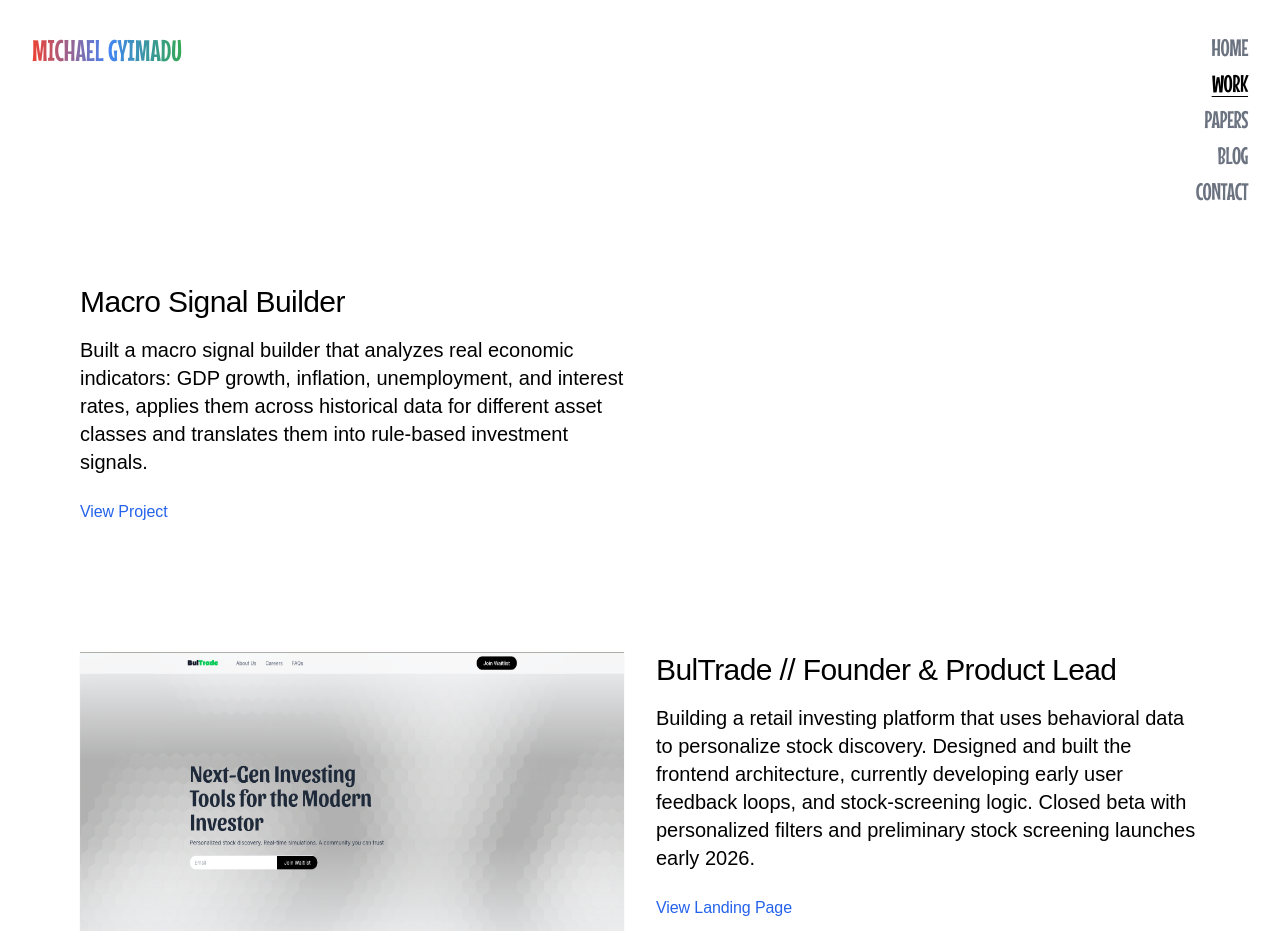
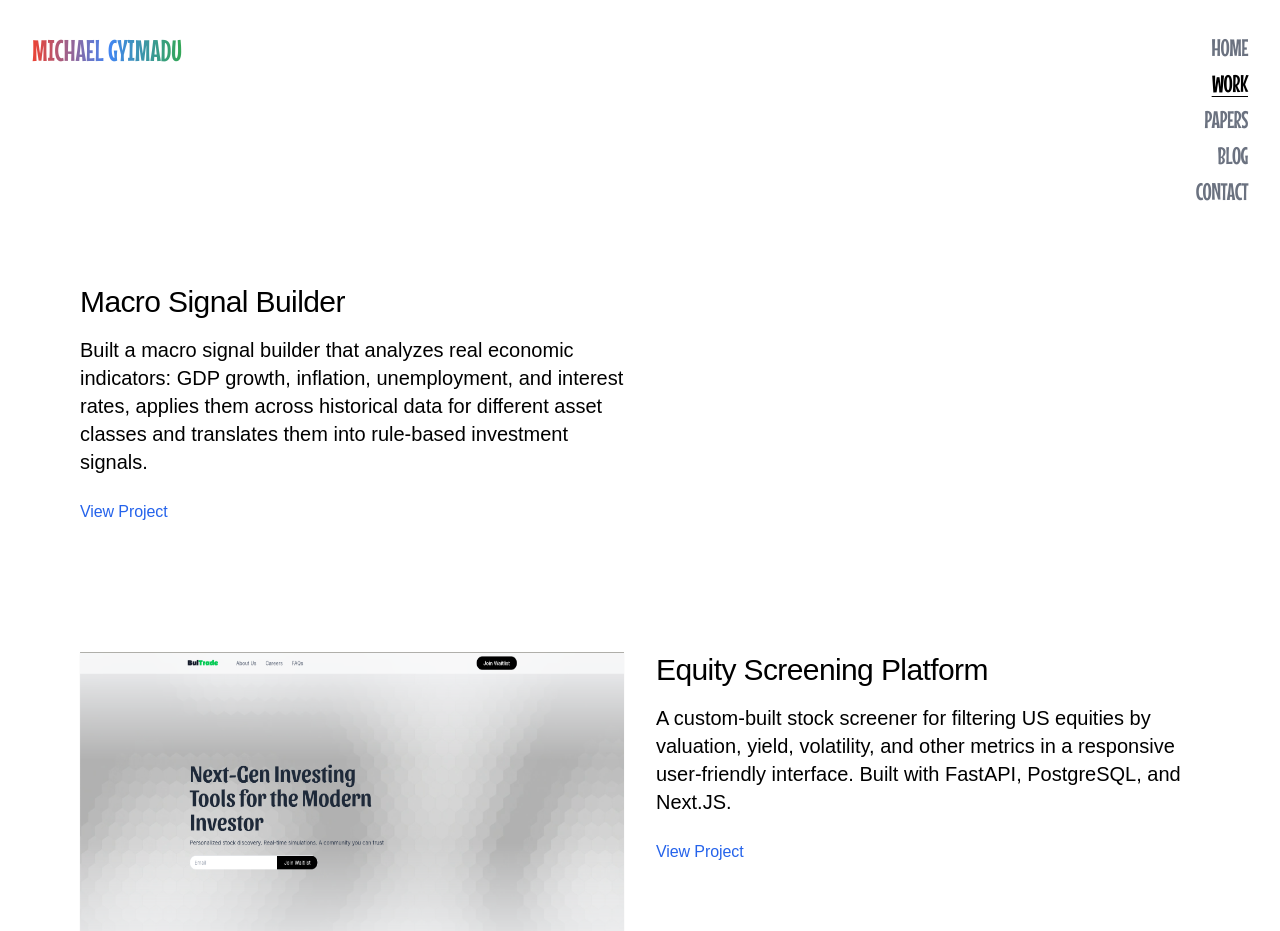
Before and after one commit to gyimadu/portfolio, a Next.js app: page /portfolio in a window 1280 px wide. Shown: the top 931 px of the page. Built offline with nearby package versions, Linux system fonts and the light colour scheme; a web font is replaced by a local one.

Commit message:
updated porject 2

```diff
--- a/src/app/portfolio/page.tsx
+++ b/src/app/portfolio/page.tsx
@@ -19,13 +19,13 @@ export default function Portfolio() {
       link: "https://github.com/gyimadu/macro-signal-builder"
     },
     {
-      title: "BulTrade // Founder & Product Lead",
-      description: "Building a retail investing platform that uses behavioral data to personalize stock discovery. Designed and built the frontend architecture, currently developing early user feedback loops, and stock-screening logic. Closed beta with personalized filters and preliminary stock screening launches early 2026.",
+      title: "Equity Screening Platform",
+      description: "A custom-built stock screener for filtering US equities by valuation, yield, volatility, and other metrics in a responsive user-friendly interface. Built with FastAPI, PostgreSQL, and Next.JS.",
       image: {
         desktop: "/bultrade.png",
         mobile: "/bultrade.png"
       },
-      link: "https://bull-app.vercel.app/"
+      link: "https://bull-app.vercel.app/screener"
     },
     {
       title: "TidyTable: Data Cleaning Automation Tool",
```
